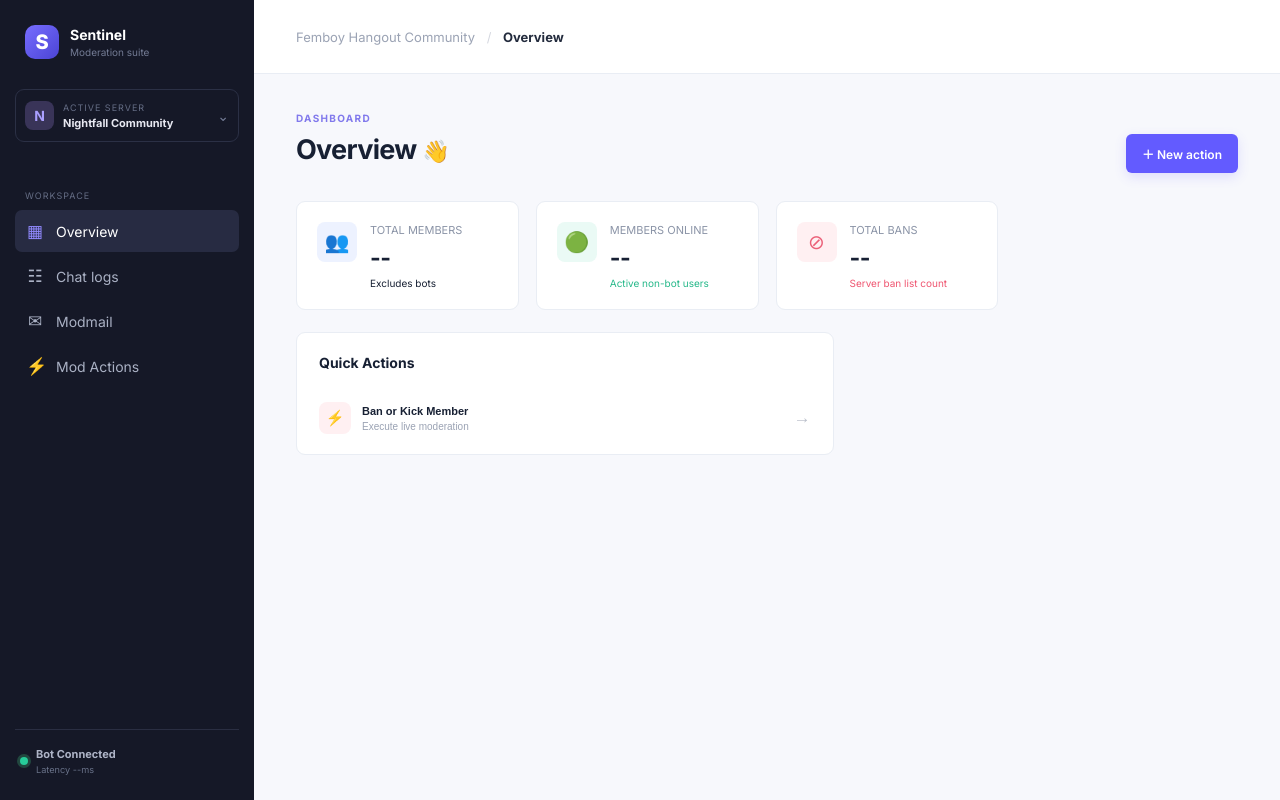
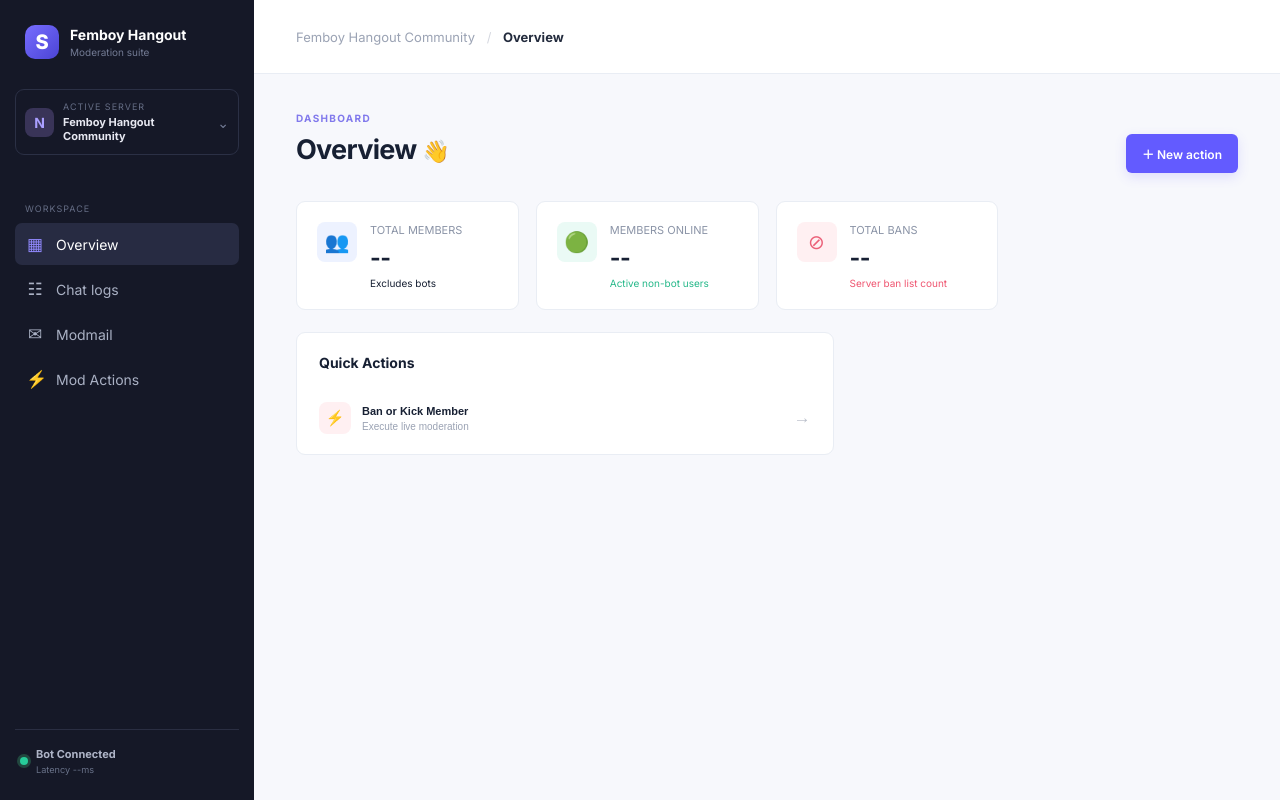
Before and after one commit to Hirdy-1/Mod-Panel, a website: page public/index.html in a window 1280 px wide. Drawn offline with Linux system fonts and the light colour scheme; no server answers.

Commit message:
Update brand and active server names in index.html

```diff
--- a/public/index.html
+++ b/public/index.html
@@ -12,8 +12,8 @@
 <body>
   <div class="app-shell">
     <aside class="sidebar" id="sidebar">
-      <div class="brand"><div class="brand-mark">S</div><div><strong>Sentinel</strong><span>Moderation suite</span></div></div>
-      <div class="server-picker"><div class="server-icon">N</div><div><small>ACTIVE SERVER</small><b>Nightfall Community</b></div><span>⌄</span></div>
+      <div class="brand"><div class="brand-mark">S</div><div><strong>Femboy Hangout</strong><span>Moderation suite</span></div></div>
+      <div class="server-picker"><div class="server-icon">N</div><div><small>ACTIVE SERVER</small><b>Femboy Hangout Community</b></div><span>⌄</span></div>
       <nav>
         <p class="nav-label">WORKSPACE</p>
         <a class="nav-item active" href="#overview" data-section="overview"><i>▦</i>Overview</a>
```
